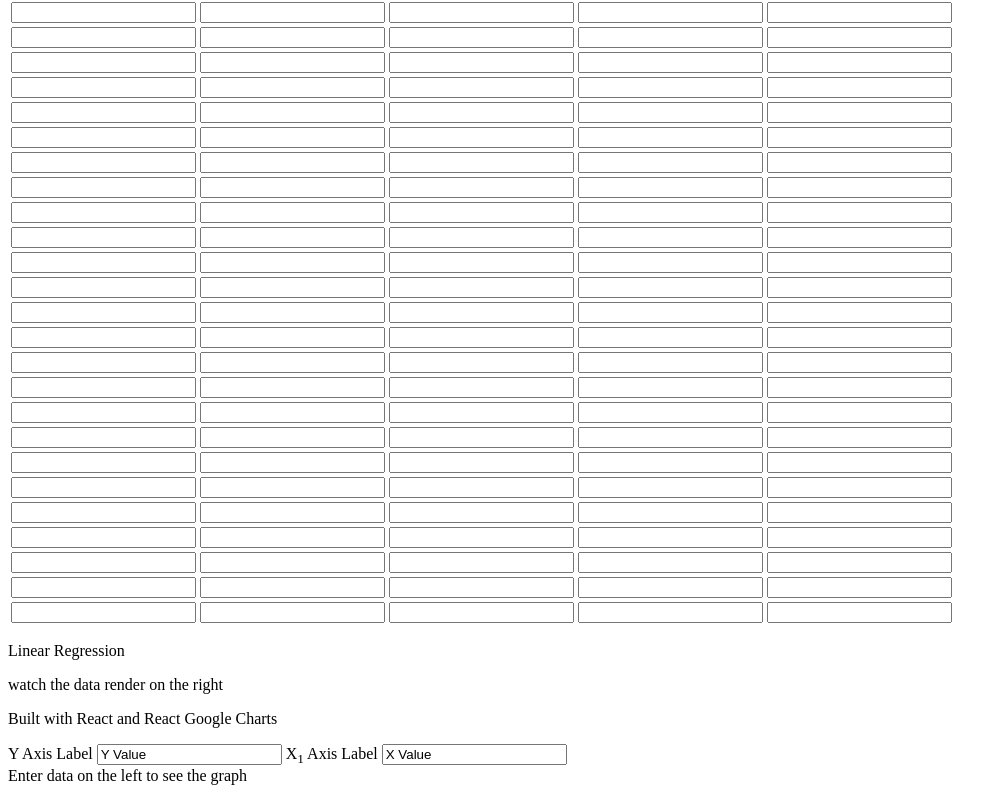
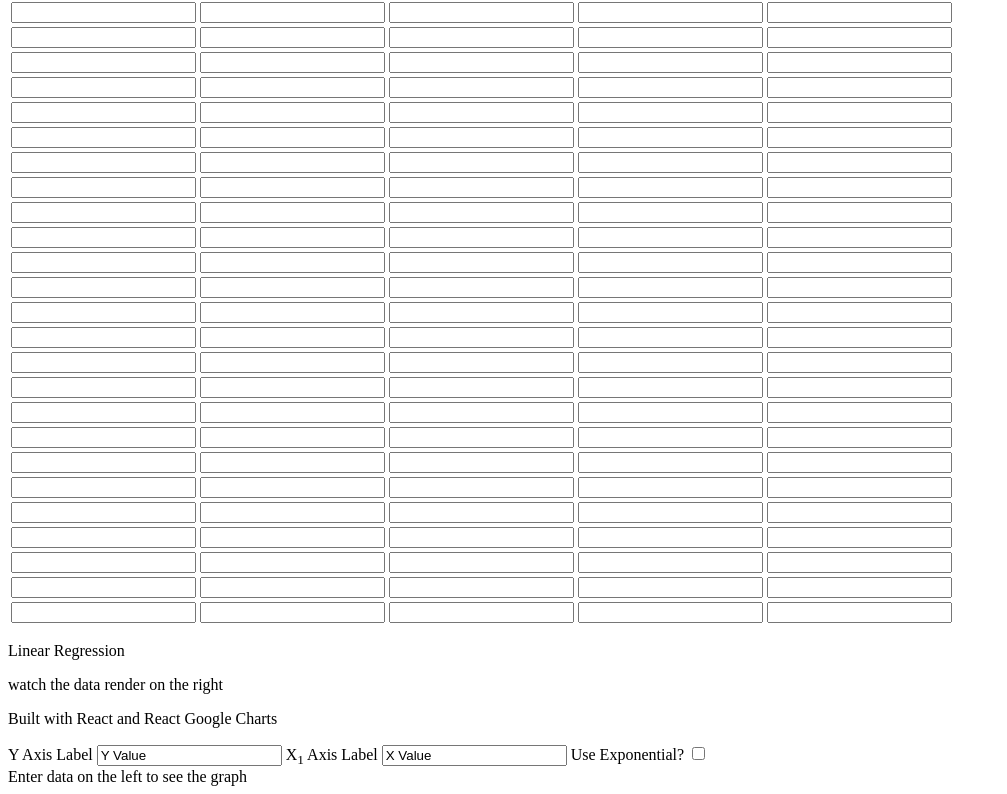
Before and after one commit to actuallyDan/line-reg, a React (Create React App) app: page / in a window 1280 px wide. Shown: the part 211-1005 px from the top of the page, without its empty margins (0-1007 px from the left). Built offline with nearby package versions, Linux system fonts and the light colour scheme; the HTML template or start-up script is replaced by a standard one.

Commit message:
added exponential toggle

```diff
--- a/src/App.js
+++ b/src/App.js
@@ -32,7 +32,10 @@ class App extends Component {
         hAxis: {title: x1Label, minValue: (xMin >= 0 ? 0 : xMin), maxValue: xMax},
         vAxis: {title: yLabel, minValue: (yMin >= 0 ? 0 : yMin), maxValue: yMax},
         legend: 'none',
-        trendlines: {0: {}}
+        trendlines: {0: {
+          type: 'linear',
+           visibleInLegend: true
+        }}
       },
       summaryStats:{
         n: data.length - 1,
@@ -87,12 +90,24 @@ class App extends Component {
         title: x1Label + " vs. " + yLabel,
         hAxis:{title: x1Label},
         vAxis:{title: yLabel},
-        trendlines: {0: {}}
+        trendlines: {0: {type: this.state.options.trendlines[0].type,
+        visibleInLegend: true}}
       }
     });
    }
  }
-
+ toggleTrendLine(){
+  let trend = this.state.options.trendlines[0].type === "linear" ? "exponential" : "linear";
+  this.setState({
+      options: {
+        title: x1Label + " vs. " + yLabel,
+        hAxis:{title: x1Label},
+        vAxis:{title: yLabel},
+        trendlines: {0: {type: trend,
+        visibleInLegend: true}}
+      }
+    });
+ }
 render() {
   return (
 
@@ -113,7 +128,7 @@ render() {
     <div id="label-wrapper">
     <label htmlFor="yLabel" > Y Axis Label</label>              <input type="text" id="yLabel" onKeyUp={this.setLabels.bind(this)} defaultValue="Y Value"/>
     <label htmlFor="x1Label" > X<sub>1</sub> Axis Label </label><input type="text" id="x1Label" onKeyUp={this.setLabels.bind(this)} defaultValue="X Value"/>
-
+    <label htmlFor="toggleTrend"> Use Exponential? </label> <input type="checkbox" id="toggleTrend" onClick={this.toggleTrendLine.bind(this)}/>
     </div>
     <div id="graph-wrapper">
     {this.state.data.length > 1 ? <Chart chartType="ScatterChart" data={this.state.data} options={this.state.options} width={this.state.chart.width} graph_id="ScatterChart" height={ this.state.chart.height}  /> : "Enter data on the left to see the graph"}
```
